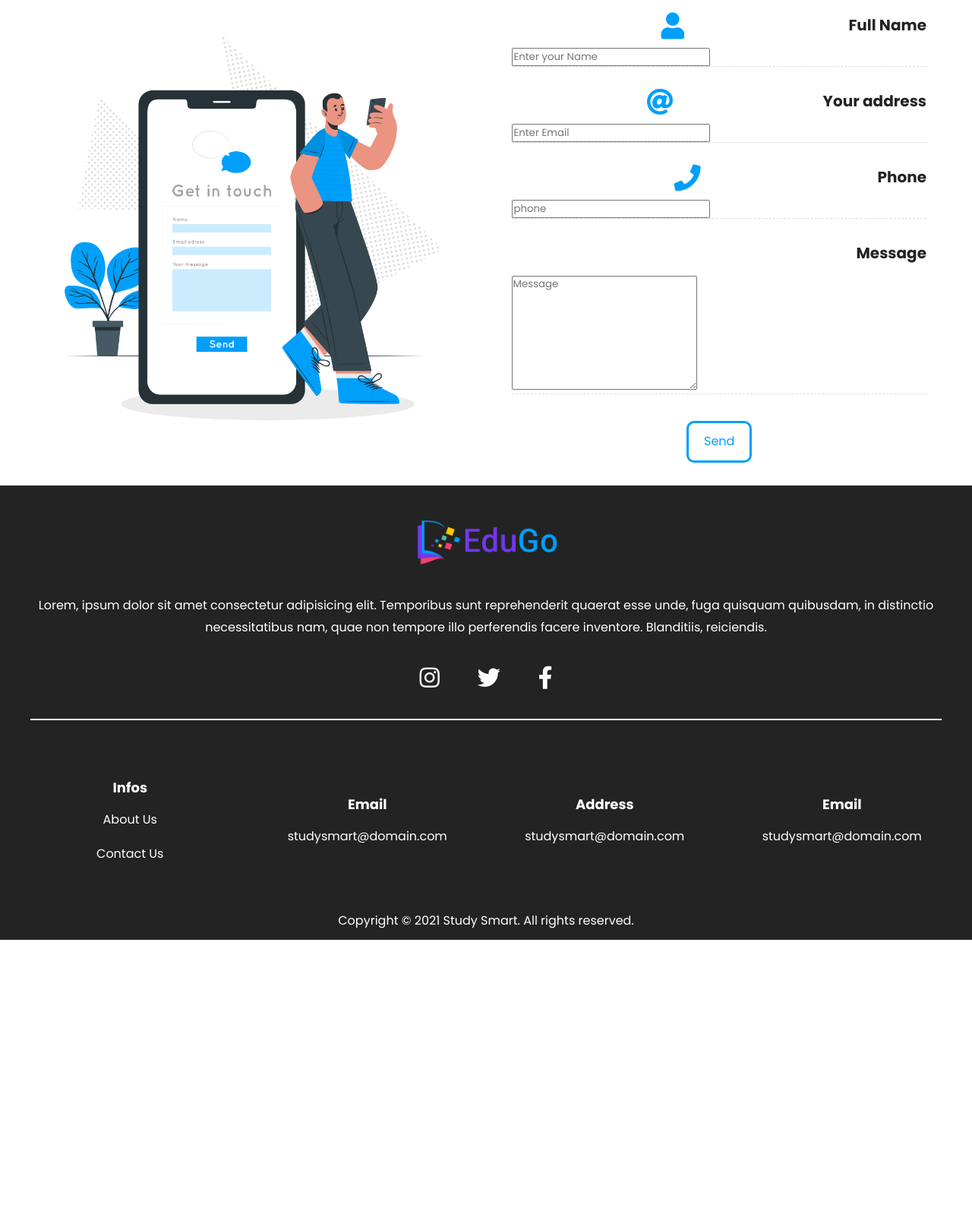
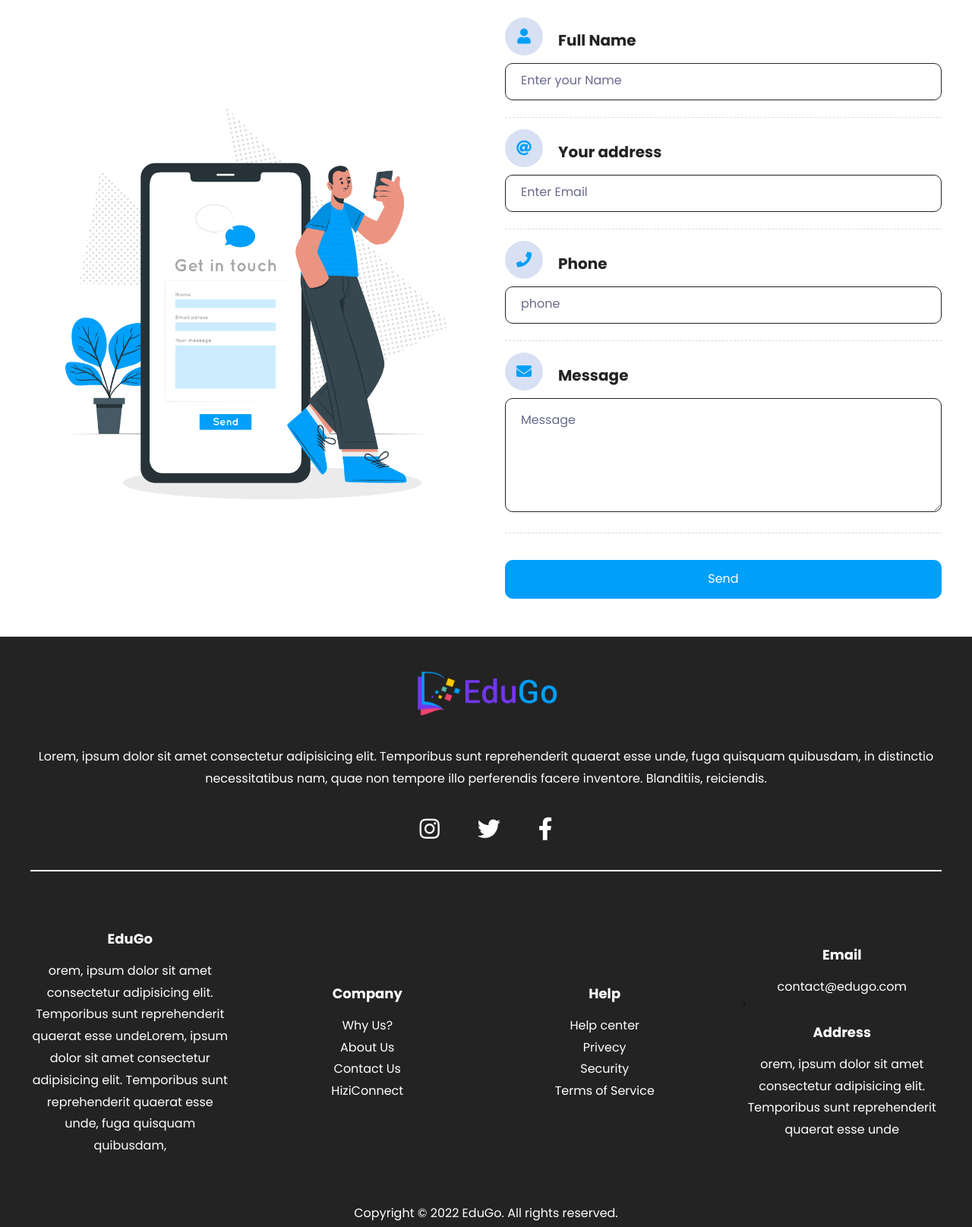
Before and after one commit to Bora-Di/Edugo_landing_page, a plain HTML site: page index.html in a window 1280 px wide. Shown: the part 2517-4132 px from the top of the page at 76% size. Before the commit the page ends 3754 px from the top, so only its background shows below. Drawn offline with Linux system fonts and the light colour scheme.

Commit message:
first commit

```diff
--- a/index.html
+++ b/index.html
@@ -231,7 +231,9 @@
                         <i class='fa fa-at'></i>
                         <h3>Your address</h3>
                     </div>
-                    <input type="text" class="field" placeholder="Enter Email">
+                    <div>
+                        <input type="text" class="field" placeholder="Enter Email">
+                    </div>
                 </div>
 
                 <div class="app-feature">
@@ -244,14 +246,15 @@
 
                 <div class="app-feature">
                     <div>
-                        <i class='fa-solid fa-message'></i>
+
+                        <i class='fa fa-envelope'></i>
                         <h3>Message</h3>
                     </div>
                     <textarea placeholder="Message" class="field"></textarea>
                 </div>
 
-                <div class="courses-btn">
-                    <button class="btn secondary-btn">Send</button>
+                <div class="contact-btn">
+                    <button class="btn">Send</button>
                 </div>
             </div>
         </div>
@@ -279,31 +282,50 @@
         <div class="row footer-contact">
 
             <div class="column">
-                <h4>Infos</h4>
-                <p href="#About">About Us </p>
-                <br>
-                <p href="#contact">Contact Us</p>
+                <h4>EduGo</h4>
+                <p>orem, ipsum dolor sit amet consectetur adipisicing elit. Temporibus sunt reprehenderit quaerat esse undeLorem, ipsum dolor sit amet consectetur adipisicing elit. Temporibus sunt reprehenderit quaerat esse unde, fuga quisquam quibusdam,</p>
+            </div>
+
+            <div class="column">
+                <h4>Company</h4>
+                <p>
+                    <a href="#About">Why Us? </a>
+                    <br>
+                    <a href="#About">About Us </a>
+                    <br>
+                    <a href="#contact">Contact Us</a>
+                    <br>
+                    <a href="http://hiziconnect.com/">HiziConnect</a>
+
+                </p>
+
+            </div>
+
+            <div class="column">
+                <h4>Help</h4>
+                <p>
+                    <a href="#">Help center </a>
+                    <br>
+                    <a href="">Privecy</a>
+                    <br>
+                    <a href="#">Security</a>
+                    <br>
+                    <a href="#">Terms of Service</a>
+                </p>
 
             </div>
 
             <div class="column">
                 <h4>Email</h4>
-                <p>studysmart@domain.com</p>
-            </div>
-
-            <div class="column">
+                <p>
+                    <a>contact@edugo.com</a></p>>
                 <h4>Address</h4>
-                <p>studysmart@domain.com</p>
-            </div>
-
-            <div class="column">
-                <h4>Email</h4>
-                <p>studysmart@domain.com</p>
+                <p>orem, ipsum dolor sit amet consectetur adipisicing elit. Temporibus sunt reprehenderit quaerat esse unde</p>
             </div>
 
         </div>
         <p class="footer-copyright">
-            Copyright &copy; 2021 Study Smart. All rights reserved.
+            Copyright &copy; 2022 EduGo. All rights reserved.
         </p>
     </footer>
     <!------ Script ------>
--- a/style.css
+++ b/style.css
@@ -114,6 +114,7 @@ button {
 }
 
 .primary-btn .btn:hover {
+    background-color: var(--white-shade-1);
     border: 0.3rem solid var(--base-shade-1);
     color: var(--base-shade-1);
 }
@@ -388,7 +389,12 @@ section.hero {
 }
 
 .contact-form .column:nth-child(2) {
-    padding: 0 2rem;
+    display: absolute;
+    justify-content: center;
+    /*padding: 20px 100px;*/
+    padding-top: 20px;
+    padding-bottom: 20px;
+    /* padding: 0 1rem;*/
 }
 
 .contact-form img {
@@ -397,7 +403,7 @@ section.hero {
 }
 
 .app-feature {
-    border-bottom: 1.5px dashed rgba(var(--grad-color-1), 0.4);
+    border-bottom: 1px dashed rgba(var(--grad-color-1), 0.4);
 }
 
 .app-feature:not(:last-child) {
@@ -409,24 +415,13 @@ section.hero {
     gap: 2rem;
 }
 
-.app-feature i {
-    display: block;
-    height: 6rem;
-    width: 6rem;
-    margin: 0 auto;
-    font-size: 3.5rem;
-    color: var(--base-shade-1);
-    padding: 1.3rem 0;
-    text-align: center;
+.field {
+    width: 100%;
+    border: 0.1rem solid var(--black-shade-1);
     border-radius: var(--border-radius-2);
-}
-
-.app-feature input .field {
-    margin-bottom: 1.5rem;
-    width: 100%;
-    border: 2px solid rgba(0, 0, 0, 0);
     outline: none;
-    background-color: white padding: 0.5rem 1rem;
+    background-color: var(--white-shade-1);
+    padding: 1.5rem 2rem;
     font-size: 1.1rem;
     margin-bottom: 22px;
     transition: .3s;
@@ -436,7 +431,7 @@ section.hero {
     min-height: 150px;
 }
 
-.contact-form .fas {
+.contact-form .fa {
     display: inline-block;
     background-color: var(--white-shade-2);
     height: 5rem;
@@ -448,22 +443,31 @@ section.hero {
     color: var(--base-shade-1);
 }
 
+::placeholder {
+    font-size: var(--base-font-size);
+    color: var(--black-shade-2);
+}
+
 .contact-form h3 {
+    display: inline-block;
+    text-align: left;
+}
+
+.contact-btn .btn {
+    display: flex;
+    color: var(--white-shade-1);
+    text-align: center;
+    background-color: var(--base-shade-1);
+    border: 0.1rem solid var(--base-shade-1);
+    border-radius: var(--border-radius-2);
+    width: 100%;
+    padding: 1rem 1rem;
     display: inline-block;
 }
 
-.download-btns {
-    display: flex;
-}
-
-.download-btns a {
-    display: inline;
-    text-align: center;
-}
-
-.download-btns a img {
-    display: inline-block;
-    width: 70%;
+.contact-btn .btn:hover {
+    border: 0.2rem solid var(--white-shade-1);
+    color: var(--white-shade-1);
 }
 
 
@@ -514,6 +518,12 @@ footer p {
     color: var(--white-shade-1);
 }
 
+footer p a {
+    text-align: center;
+    color: var(--white-shade-1);
+    text-decoration: none;
+}
+
 
 /*------ Scroll Top Button ------*/
 
```
Also changed, not shown: 1 other file.
